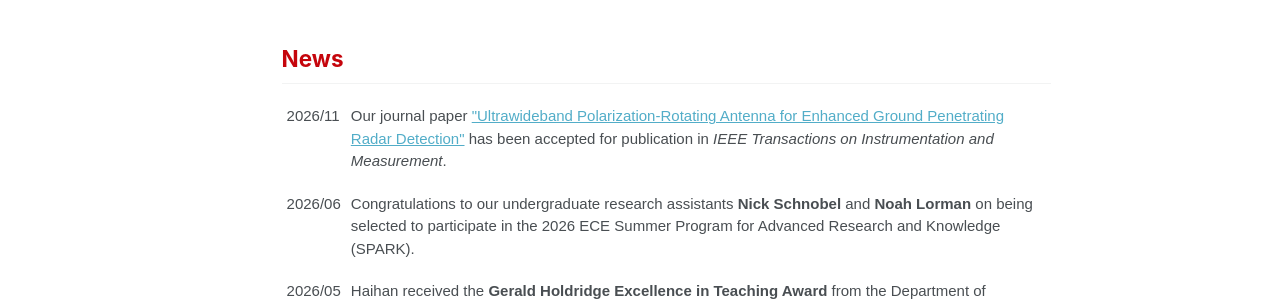
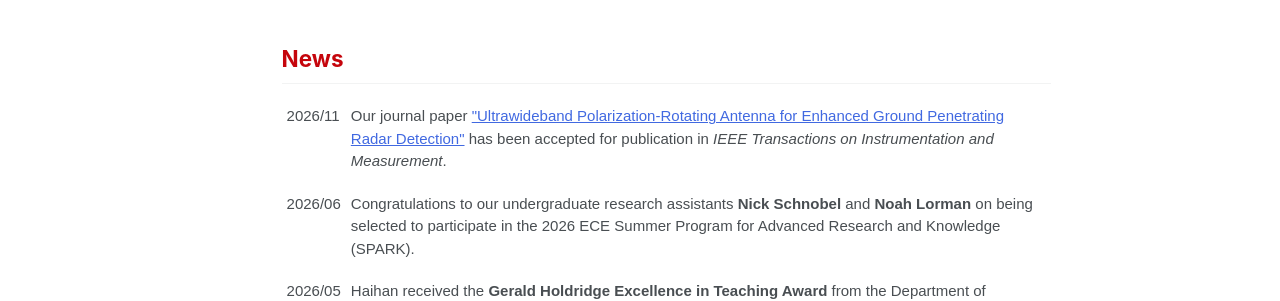
Before and after one commit to Haihan-Sun/Haihan-Sun.github.io, a Jekyll site: the page built from _pages/about.md, in a window 1280 px wide. Shown: the part 472-773 px from the top of the page. Built offline with Jekyll 4.4.1, drawn with Linux system fonts in a browser that asks for light colours.

Commit message:
Update about.md

```diff
--- a/_pages/about.md
+++ b/_pages/about.md
@@ -31,7 +31,7 @@ My group has openings for Ph.D. positions starting in Spring/Fall 2027.
 
 <tr>
     <td class="tg-ko0z">2026/11</td>
-    <td class="tg-ko0z"> Our journal paper <a href="https://arxiv.org/pdf/2611.11523">"Ultrawideband Polarization-Rotating Antenna for Enhanced Ground Penetrating Radar Detection"</a> has been accepted for publication in <i>IEEE Transactions on Instrumentation and Measurement</i>. </td>
+    <td class="tg-ko0z"> Our journal paper <a href="https://arxiv.org/pdf/2611.11523" style="color:#4169e1" >"Ultrawideband Polarization-Rotating Antenna for Enhanced Ground Penetrating Radar Detection"</a> has been accepted for publication in <i>IEEE Transactions on Instrumentation and Measurement</i>. </td>
 </tr>
 
 <tr>
```
